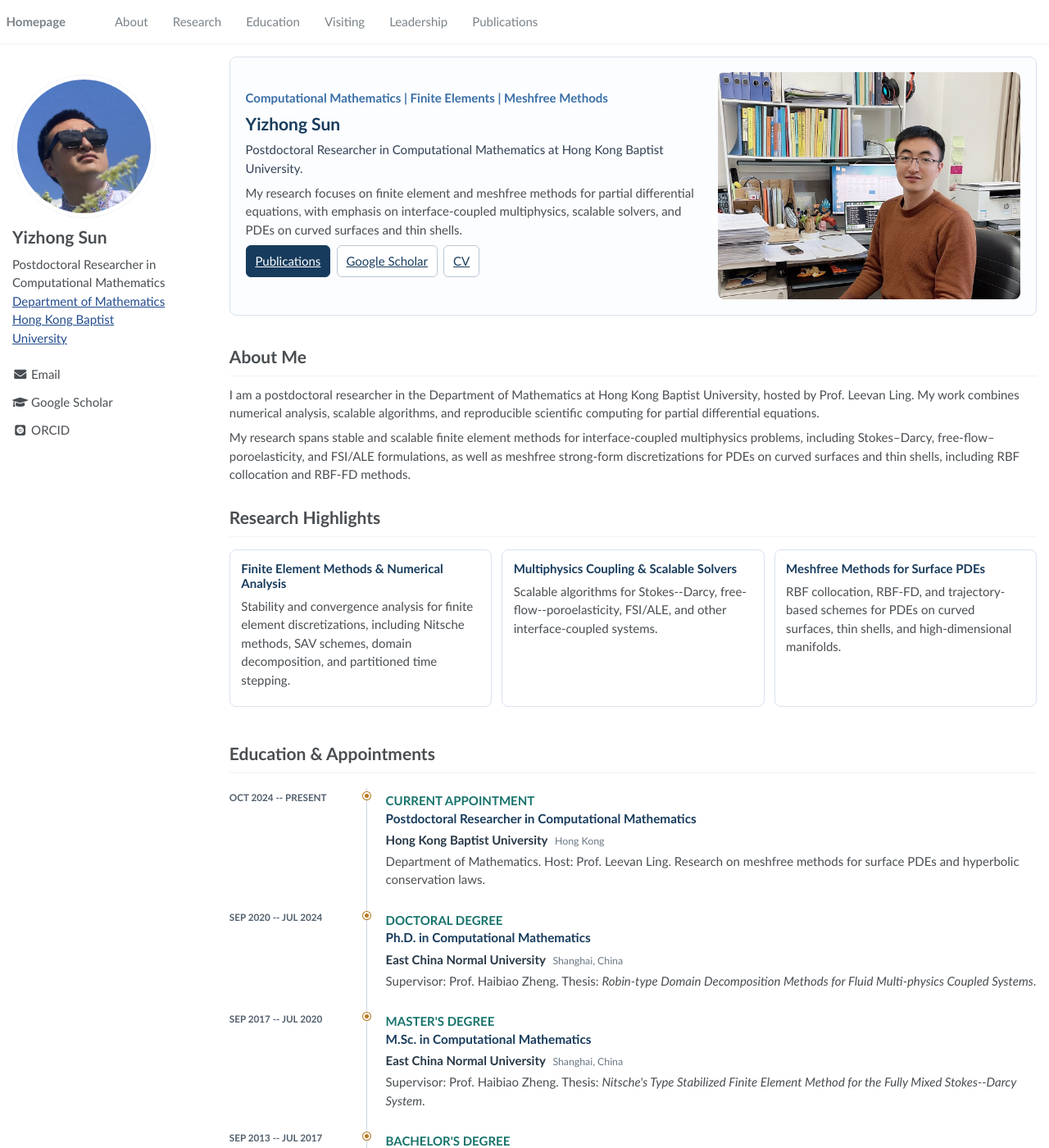
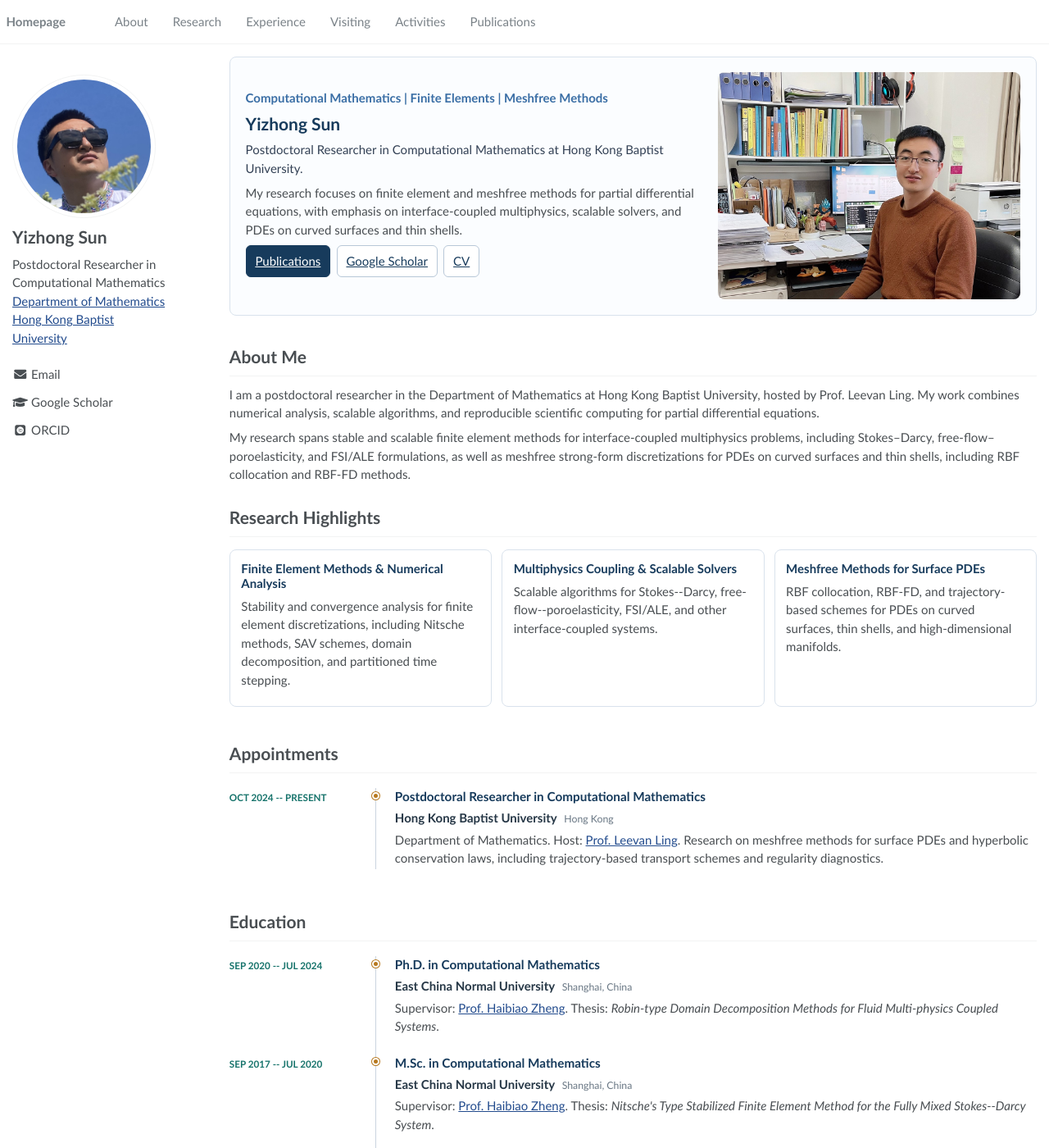
Before and after one commit to yzsun95/yzsun95.github.io, a Jekyll site: the page built from _pages/about.md, in a window 1280 px wide and 1400 px high. Shown: the whole window at 82% size. Built offline with Jekyll 4.4.1, drawn with Linux system fonts in a browser that asks for light colours; some web fonts are replaced; some of the changed text lies outside the part shown.

Commit message:
Polish academic record and publication links

```diff
--- a/_data/navigation.yml
+++ b/_data/navigation.yml
@@ -6,14 +6,14 @@
   - title: "Research"
     url: "/#research"
 
-  - title: "Education"
-    url: "/#education"
+  - title: "Experience"
+    url: "/#appointments"
 
   - title: "Visiting"
     url: "/#visiting"
 
-  - title: "Leadership"
-    url: "/#leadership"
+  - title: "Activities"
+    url: "/#conference-organization"
 
   - title: "Publications"
     url: "/#publications"
--- a/_pages/about.md
+++ b/_pages/about.md
@@ -54,42 +54,45 @@
   </article>
 </div>
 
-<span class="anchor" id="education"></span>
+<span class="anchor" id="appointments"></span>
 
-# Education & Appointments
+# Appointments
 
 <div class="academic-timeline">
   <article class="academic-timeline__item">
     <div class="academic-timeline__date">Oct 2024 -- Present</div>
     <div class="academic-timeline__content">
-      <p class="academic-timeline__label">Current Appointment</p>
       <h3>Postdoctoral Researcher in Computational Mathematics</h3>
       <p class="academic-timeline__institution">Hong Kong Baptist University <span>Hong Kong</span></p>
-      <p>Department of Mathematics. Host: Prof. Leevan Ling. Research on meshfree methods for surface PDEs and hyperbolic conservation laws.</p>
+      <p>Department of Mathematics. Host: <a href="https://www.math.hkbu.edu.hk/~lling/index.html">Prof. Leevan Ling</a>. Research on meshfree methods for surface PDEs and hyperbolic conservation laws, including trajectory-based transport schemes and regularity diagnostics.</p>
     </div>
   </article>
+</div>
+
+<span class="anchor" id="education"></span>
+
+# Education
+
+<div class="academic-timeline">
   <article class="academic-timeline__item">
     <div class="academic-timeline__date">Sep 2020 -- Jul 2024</div>
     <div class="academic-timeline__content">
-      <p class="academic-timeline__label">Doctoral Degree</p>
       <h3>Ph.D. in Computational Mathematics</h3>
       <p class="academic-timeline__institution">East China Normal University <span>Shanghai, China</span></p>
-      <p>Supervisor: Prof. Haibiao Zheng. Thesis: <em>Robin-type Domain Decomposition Methods for Fluid Multi-physics Coupled Systems</em>.</p>
+      <p>Supervisor: <a href="https://math.ecnu.edu.cn/en/facultydetailen.html?uid=hbzheng">Prof. Haibiao Zheng</a>. Thesis: <em>Robin-type Domain Decomposition Methods for Fluid Multi-physics Coupled Systems</em>.</p>
     </div>
   </article>
   <article class="academic-timeline__item">
     <div class="academic-timeline__date">Sep 2017 -- Jul 2020</div>
     <div class="academic-timeline__content">
-      <p class="academic-timeline__label">Master's Degree</p>
       <h3>M.Sc. in Computational Mathematics</h3>
       <p class="academic-timeline__institution">East China Normal University <span>Shanghai, China</span></p>
-      <p>Supervisor: Prof. Haibiao Zheng. Thesis: <em>Nitsche's Type Stabilized Finite Element Method for the Fully Mixed Stokes--Darcy System</em>.</p>
+      <p>Supervisor: <a href="https://math.ecnu.edu.cn/en/facultydetailen.html?uid=hbzheng">Prof. Haibiao Zheng</a>. Thesis: <em>Nitsche's Type Stabilized Finite Element Method for the Fully Mixed Stokes--Darcy System</em>.</p>
     </div>
   </article>
   <article class="academic-timeline__item">
     <div class="academic-timeline__date">Sep 2013 -- Jul 2017</div>
     <div class="academic-timeline__content">
-      <p class="academic-timeline__label">Bachelor's Degree</p>
       <h3>B.Sc. in Mathematics and Applied Mathematics</h3>
       <p class="academic-timeline__institution">Qufu Normal University <span>Qufu, China</span></p>
     </div>
@@ -106,34 +109,39 @@
     <div>
       <h3>Visiting Research Student</h3>
       <p><strong>University of Calgary, Canada</strong> | Department of Chemical and Petroleum Engineering</p>
-      <p>Host: Prof. Zhangxing (John) Chen. Research on reservoir engineering, numerical reservoir simulation, and dynamic wellbore--reservoir interaction.</p>
+      <p>Host: <a href="https://profiles.ucalgary.ca/zhangxing-chen">Prof. Zhangxing (John) Chen</a>. Research training in reservoir engineering, numerical reservoir simulation, and dynamic wellbore--reservoir interaction.</p>
     </div>
   </article>
   <article class="visiting-list__item">
     <p class="visiting-list__date">Aug 2018 -- Sep 2018</p>
     <div>
       <h3>Academic Exchange Student</h3>
-      <p>Hosted by Prof. Lili Ju, University of South Carolina, and Prof. Yifan Wang, Texas Tech University.</p>
+      <p>Hosted by <a href="https://sc.edu/study/colleges_schools/artsandsciences/mathematics/our_people/directory/ju_lili.php">Prof. Lili Ju</a>, University of South Carolina, and <a href="https://www.depts.ttu.edu/math/facultystaff/bio.php?id=1719">Prof. Yifan Wang</a>, Texas Tech University.</p>
     </div>
   </article>
 </div>
 
-<span class="anchor" id="leadership"></span>
+<span class="anchor" id="conference-organization"></span>
 
-# Academic Leadership and Presentations
+# Conference Organization
 
 - **Organizing Committee:** [Conference on Modern Kernel Methods and Applications](https://www.math.hkbu.edu.hk/events/schaback80/home), on the occasion of Robert Schaback's 80th birthday, Hong Kong, 2026.
 - **Special Session Organizer:** The 15th AIMS Conference, [SS163: Mathematical Modeling of Multiphysics Coupled Systems -- Models, Algorithms, and Scalable Computing](https://aimsconference.org/AIMS-Conference/conf-reg2026/ss/changeApp12.php?ssid=163), Athens, Greece, 2026.
-- **Subsection Invited Talk:** [Constructive Functions 2025](https://my.vanderbilt.edu/constructivefunctions2025/), Nashville, US. Title: *Trajectory-Based RBF Collocation Method for Surface Advection--Diffusion Equations*.
-- **Selected Invited Talks in China:** The 13th National Conference on Computational Mathematics, The 20th Symposium on Numerical Methods in Fluid Mechanics, Shanghai Jiao Tong University, Harbin Institute of Technology, and Xinjiang University.
+
+<span class="anchor" id="presentations"></span>
+
+# Selected Presentations
+
+- **Invited Talk:** [Constructive Functions 2025](https://my.vanderbilt.edu/constructivefunctions2025/), Nashville, US. *Trajectory-Based RBF Collocation Method via Closest-Point Embedding for Surface Advection--Diffusion Equations*.
+- **Selected Invited Talks in China:** The 13th National Conference on Computational Mathematics (2023), the 20th Symposium on Numerical Methods in Fluid Mechanics (2023), Shanghai Jiao Tong University (2023), Xinjiang University (2024), and Harbin Institute of Technology (2021).
 
 <span class="anchor" id="awards-service"></span>
 
 # Awards and Service
 
-- Doctoral Student Innovation Ability Enhancement Program, Project Award.
-- Outstanding Ph.D. Thesis Award.
-- Journal referee for **Journal of Computational Physics**, **Journal of Computational and Applied Mathematics**, **Applied Mathematics Letters**, **International Journal for Numerical Methods in Engineering**, **Numerical Algorithms**, and **Applied Numerical Mathematics** et al.
+- **Outstanding Ph.D. Thesis Award** (2024), East China Normal University.
+- **Project Leader**, Doctoral Student Innovation Ability Enhancement Program, East China Normal University (2021--2022), Grant YBNLTS2021-041, RMB 30,000. Project: *Domain-decomposition algorithms for multi-region and multiphysics coupled natural-convection models*.
+- **Journal referee** for *Journal of Computational Physics*, *Journal of Computational and Applied Mathematics*, *Applied Mathematics Letters*, *Applied Numerical Mathematics*, *International Journal for Numerical Methods in Engineering*, *Numerical Algorithms*, and *ZAMM*.
 
 <span class="anchor" id="skills"></span>
 
@@ -148,30 +156,30 @@
 
 ## Journal Articles
 
-1. Xiaobin Li, Leevan Ling, **Yizhong Sun**\* (2026). *Trajectory--based RBF collocation method via closest--point embedding for surface advection--diffusion equations*. Accepted, **SIAM Journal on Scientific Computing**. arXiv:2601.18186.
+1. Xiaobin Li, Leevan Ling, **Yizhong Sun**\* (2026). [*Trajectory-Based RBF Collocation Method via Closest-Point Embedding for Surface Advection--Diffusion Equations*](https://arxiv.org/abs/2601.18186). Accepted, **SIAM Journal on Scientific Computing**.
 
-2. Chunchi Liu, Yao Rong\*, **Yizhong Sun**\*, Jiaping Yu, Haibiao Zheng (2026). *Multi-Level Monte Carlo Ensemble Domain Decomposition Method for the Random Stokes--Darcy Models with Uncertain Parameters*. **Journal of Computational Physics**, 556, 114800.
+2. Chunchi Liu, Yao Rong\*, **Yizhong Sun**\*, Jiaping Yu, Haibiao Zheng (2026). [*Multi-Level Monte Carlo Ensemble Domain Decomposition Method for the Random Stokes--Darcy Models with Uncertain Parameters*](https://doi.org/10.1016/j.jcp.2026.114800). **Journal of Computational Physics**, 556, 114800.
 
-3. Shihan Guo, **Yizhong Sun**, Yifan Wang\*, Xiaohe Yue, Haibiao Zheng (2025). *A fully parallelizable loosely coupled scheme for fluid-poroelastic structure interaction problems*. **SIAM Journal on Scientific Computing**, 47(4), B951--B975.
+3. Shihan Guo, **Yizhong Sun**, Yifan Wang\*, Xiaohe Yue, Haibiao Zheng (2025). [*A fully parallelizable loosely coupled scheme for fluid-poroelastic structure interaction problems*](https://doi.org/10.1137/24M1695713). **SIAM Journal on Scientific Computing**, 47(4), B951--B975.
 
-4. Ziwei Liu, Li Shan\*, **Yizhong Sun**, Haibiao Zheng (2025). *SAV decoupled ensemble algorithm for the dual-porosity--Stokes model with uncertainty quantification*. **Numerical Methods for Partial Differential Equations**, 41, e70037.
+4. Ziwei Liu, Li Shan\*, **Yizhong Sun**, Haibiao Zheng (2025). [*SAV decoupled ensemble algorithm for the dual-porosity--Stokes model with uncertainty quantification*](https://doi.org/10.1002/num.70037). **Numerical Methods for Partial Differential Equations**, 41, e70037.
 
-5. Zheng Li, Feng Shi, **Yizhong Sun**\*, Yuhong Zhang, Haibiao Zheng (2024). *Parallel domain decomposition method for the fully-mixed Stokes--dual-permeability fluid flow model with Beavers--Joseph interface conditions*. **Communications in Computational Physics**, 36(2), 551--580.
+5. Zheng Li, Feng Shi, **Yizhong Sun**\*, Yuhong Zhang, Haibiao Zheng (2024). [*Parallel domain decomposition method for the fully-mixed Stokes--dual-permeability fluid flow model with Beavers--Joseph interface conditions*](https://doi.org/10.4208/cicp.OA-2023-0258). **Communications in Computational Physics**, 36(2), 551--580.
 
-6. **Yizhong Sun**, Jiangshan Wang\*, Haibiao Zheng (2024). *Novel partitioned time-stepping algorithms for fast computation of random interface-coupled problems with uncertain parameters*. **Numerical Mathematics: Theory, Methods and Applications**, 17(1), 145--180.
+6. **Yizhong Sun**, Jiangshan Wang\*, Haibiao Zheng (2024). [*Novel partitioned time-stepping algorithms for fast computation of random interface-coupled problems with uncertain parameters*](https://doi.org/10.4208/nmtma.OA-2023-0109). **Numerical Mathematics: Theory, Methods and Applications**, 17(1), 145--180.
 
-7. Chunchi Liu, **Yizhong Sun**\*, Jiaping Yu (2024). *SAV unconditional stable estimate of parallel decoupled stabilized finite element algorithm for the fully mixed Stokes--Darcy problems*. **Applied Mathematics Letters**, 109393.
+7. Chunchi Liu, **Yizhong Sun**\*, Jiaping Yu (2025). [*SAV unconditional stable estimate of parallel decoupled stabilized finite element algorithm for the fully mixed Stokes--Darcy problems*](https://doi.org/10.1016/j.aml.2024.109393). **Applied Mathematics Letters**, 162, 109393.
 
-8. Feng Shi, **Yizhong Sun**\*, Haibiao Zheng\* (2023). *Ensemble domain decomposition algorithm for the fully-mixed random Stokes--Darcy model with the Beavers--Joseph interface conditions*. **SIAM Journal on Numerical Analysis**, 61, 1482--1512.
+8. Feng Shi, **Yizhong Sun**\*, Haibiao Zheng\* (2023). [*Ensemble domain decomposition algorithm for the fully-mixed random Stokes--Darcy model with the Beavers--Joseph interface conditions*](https://doi.org/10.1137/22M1482846). **SIAM Journal on Numerical Analysis**, 61, 1482--1512.
 
-9. **Yizhong Sun**, Weiwei Sun, Haibiao Zheng\* (2021). *Domain decomposition method for the fully-mixed Stokes--Darcy coupled problem*. **Computer Methods in Applied Mechanics and Engineering**, 374, 113578.
+9. **Yizhong Sun**, Weiwei Sun, Haibiao Zheng\* (2021). [*Domain decomposition method for the fully-mixed Stokes--Darcy coupled problem*](https://doi.org/10.1016/j.cma.2020.113578). **Computer Methods in Applied Mechanics and Engineering**, 374, 113578.
 
-10. **Yizhong Sun**, Feng Shi, Haibiao Zheng\*, Heng Li, Fan Wang (2021). *Two-grid domain decomposition methods for the coupled Stokes--Darcy system*. **Computer Methods in Applied Mechanics and Engineering**, 385, 114041.
+10. **Yizhong Sun**, Feng Shi, Haibiao Zheng\*, Heng Li, Fan Wang (2021). [*Two-grid domain decomposition methods for the coupled Stokes--Darcy system*](https://doi.org/10.1016/j.cma.2021.114041). **Computer Methods in Applied Mechanics and Engineering**, 385, 114041.
 
-11. Jiaping Yu, **Yizhong Sun**, Feng Shi\*, Haibiao Zheng (2020). *Nitsche's type stabilized finite element method for the fully mixed Stokes--Darcy problem with Beavers--Joseph conditions*. **Applied Mathematics Letters**, 110, 106588.
+11. Jiaping Yu, **Yizhong Sun**, Feng Shi\*, Haibiao Zheng (2020). [*Nitsche's type stabilized finite element method for the fully mixed Stokes--Darcy problem with Beavers--Joseph conditions*](https://doi.org/10.1016/j.aml.2020.106588). **Applied Mathematics Letters**, 110, 106588.
 
-## Preprints and Submitted Manuscripts
+## Preprints
 
-1. Xiaobin Li, Leevan Ling, **Yizhong Sun**\* (2026). *Local regularity estimation through Sobolev-scale norm profile*. arXiv:2601.20207. Submitted to **SIAM Journal on Scientific Computing**.
+1. Xiaobin Li, Leevan Ling, **Yizhong Sun**\* (2026). [*Local Regularity Estimation through Sobolev-Scale Norm Profile*](https://arxiv.org/abs/2601.20207). arXiv:2601.20207.
 
-2. Zijuan Xin, Cheoyao Wang, Feng Shi, **Yizhong Sun**\* (2025). *PINN-based Kolmogorov--Arnold Networks with RAR-D adaptive sampling for solving elliptic interface problems*. arXiv:2602.01876. Submitted to **Journal of Scientific Computing**.
+2. Zijuan Xin, Chenyao Wang, Feng Shi, **Yizhong Sun**\* (2026). [*PINN-Based Kolmogorov--Arnold Networks with RAR-D Adaptive Sampling for Solving Elliptic Interface Problems*](https://arxiv.org/abs/2602.01876). arXiv:2602.01876.
--- a/assets/css/main.scss
+++ b/assets/css/main.scss
@@ -198,17 +198,18 @@
 
 .academic-timeline__item {
     display: grid;
-    grid-template-columns: 9.75rem minmax(0, 1fr);
+    grid-template-columns: 10.5rem minmax(0, 1fr);
     gap: 1.4rem;
 }
 
 .academic-timeline__date {
     padding-top: .2rem;
-    color: #52606d;
+    color: #16736b;
     font-size: .78rem;
     font-weight: 700;
     line-height: 1.5;
     text-transform: uppercase;
+    white-space: nowrap;
 }
 
 .academic-timeline__content {
@@ -274,7 +275,7 @@
 
 .visiting-list__item {
     display: grid;
-    grid-template-columns: 9.75rem minmax(0, 1fr);
+    grid-template-columns: 10.5rem minmax(0, 1fr);
     gap: 1.4rem;
     padding: 1rem 0;
     border-bottom: 1px solid #d9e2ec;
@@ -285,6 +286,7 @@
     font-size: .78rem;
     font-weight: 700;
     text-transform: uppercase;
+    white-space: nowrap;
 }
 
 .author__avatar img {
```
